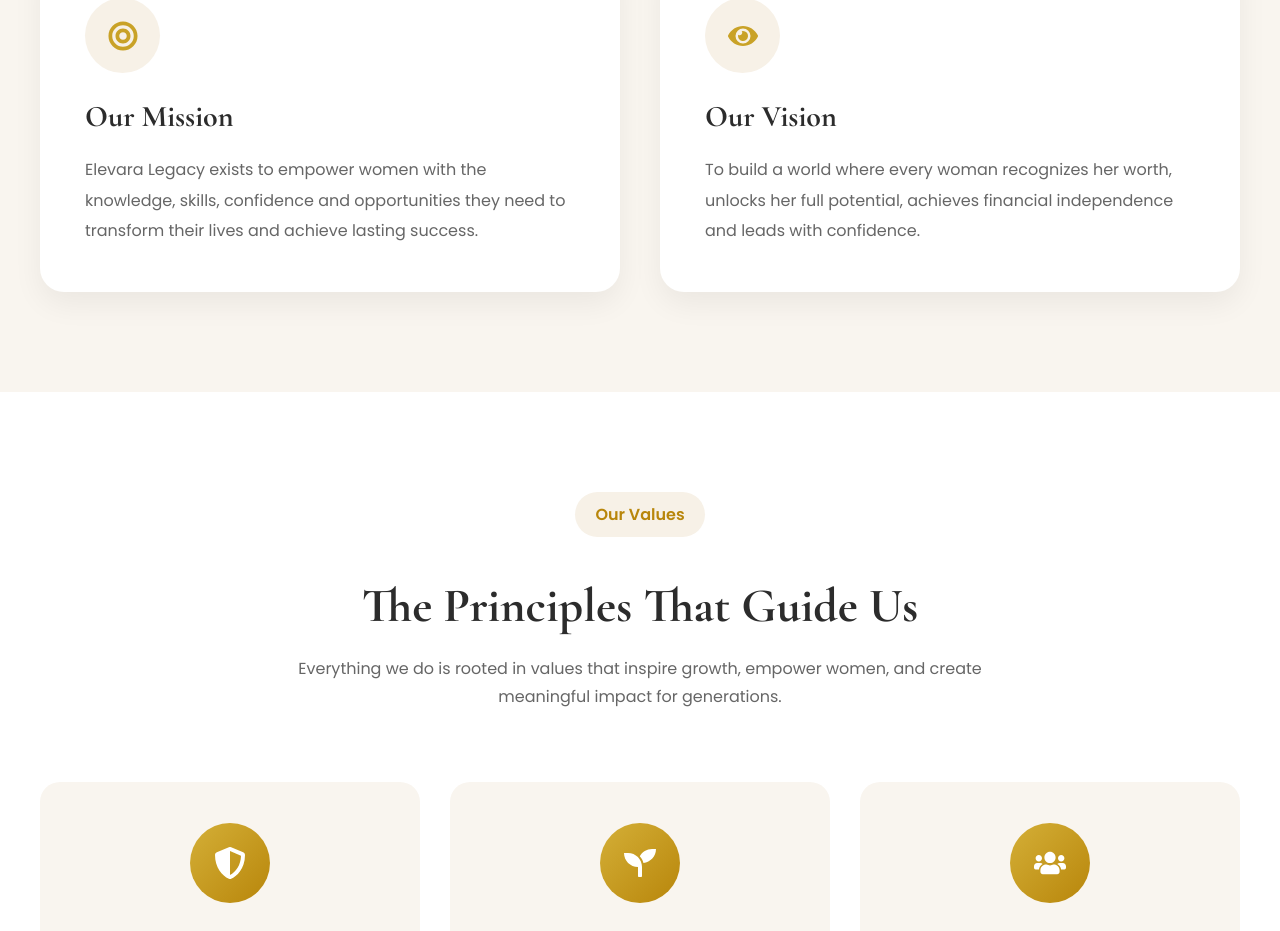
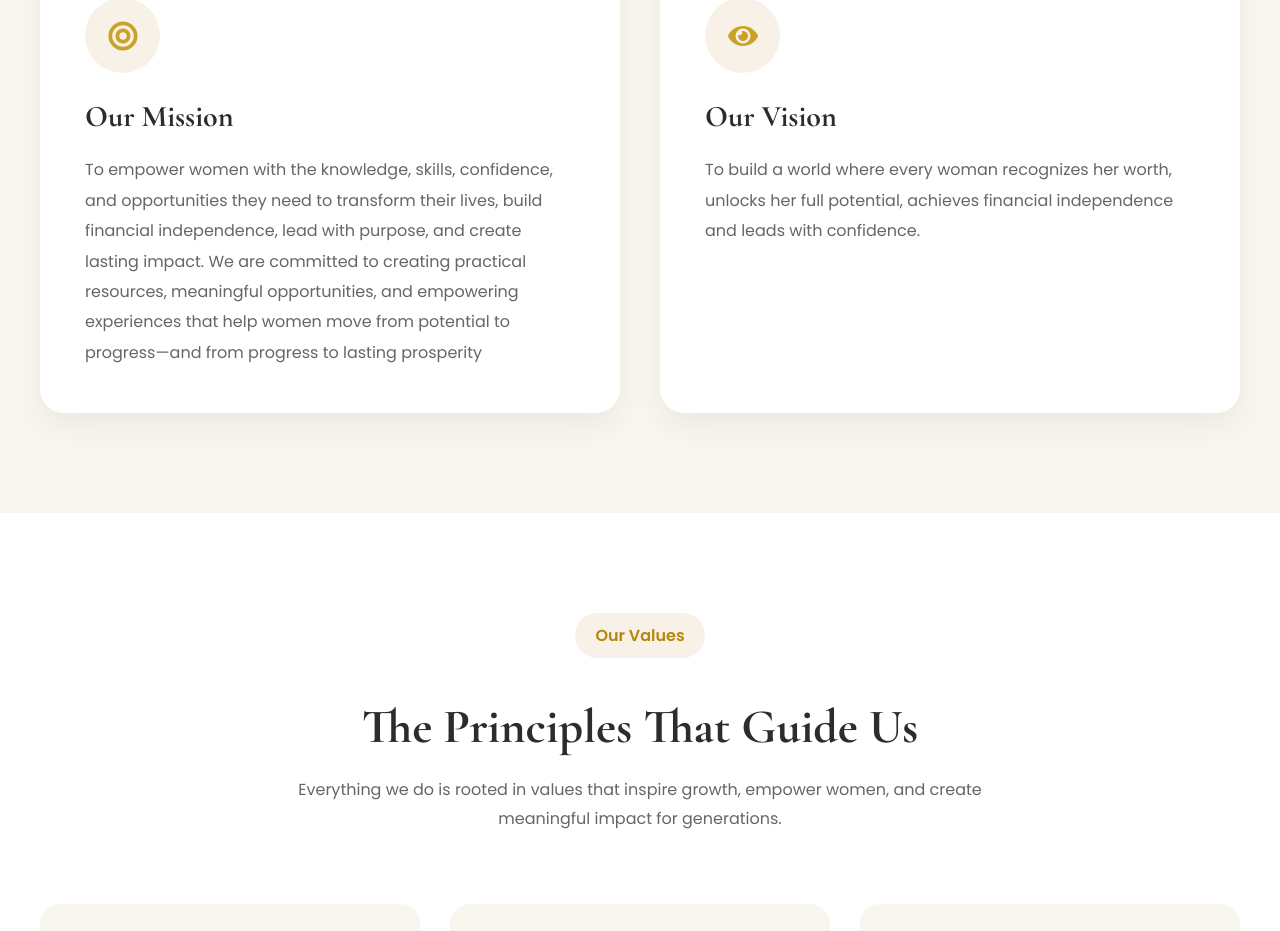
Before and after one commit to BRIAN-pixel275/elevara-legacy, a React (Vite) app: page /about in a window 1280 px wide. Shown: the part 1895-2826 px from the top of the page. Built offline with nearby package versions, Linux system fonts and the light colour scheme.

Commit message:
update the mission goal

```diff
--- a/src/pages/About.jsx
+++ b/src/pages/About.jsx
@@ -107,10 +107,10 @@
               <h3>Our Mission</h3>
 
               <p>
-                Elevara Legacy exists to empower women with
-                the knowledge, skills, confidence and
-                opportunities they need to transform their
-                lives and achieve lasting success.
+
+To empower women with the knowledge, skills, confidence, and opportunities they need to transform their lives, build financial independence, lead with purpose, and create lasting impact.
+
+We are committed to creating practical resources, meaningful opportunities, and empowering experiences that help women move from potential to progress—and from progress to lasting prosperity
               </p>
             </div>
 
```
